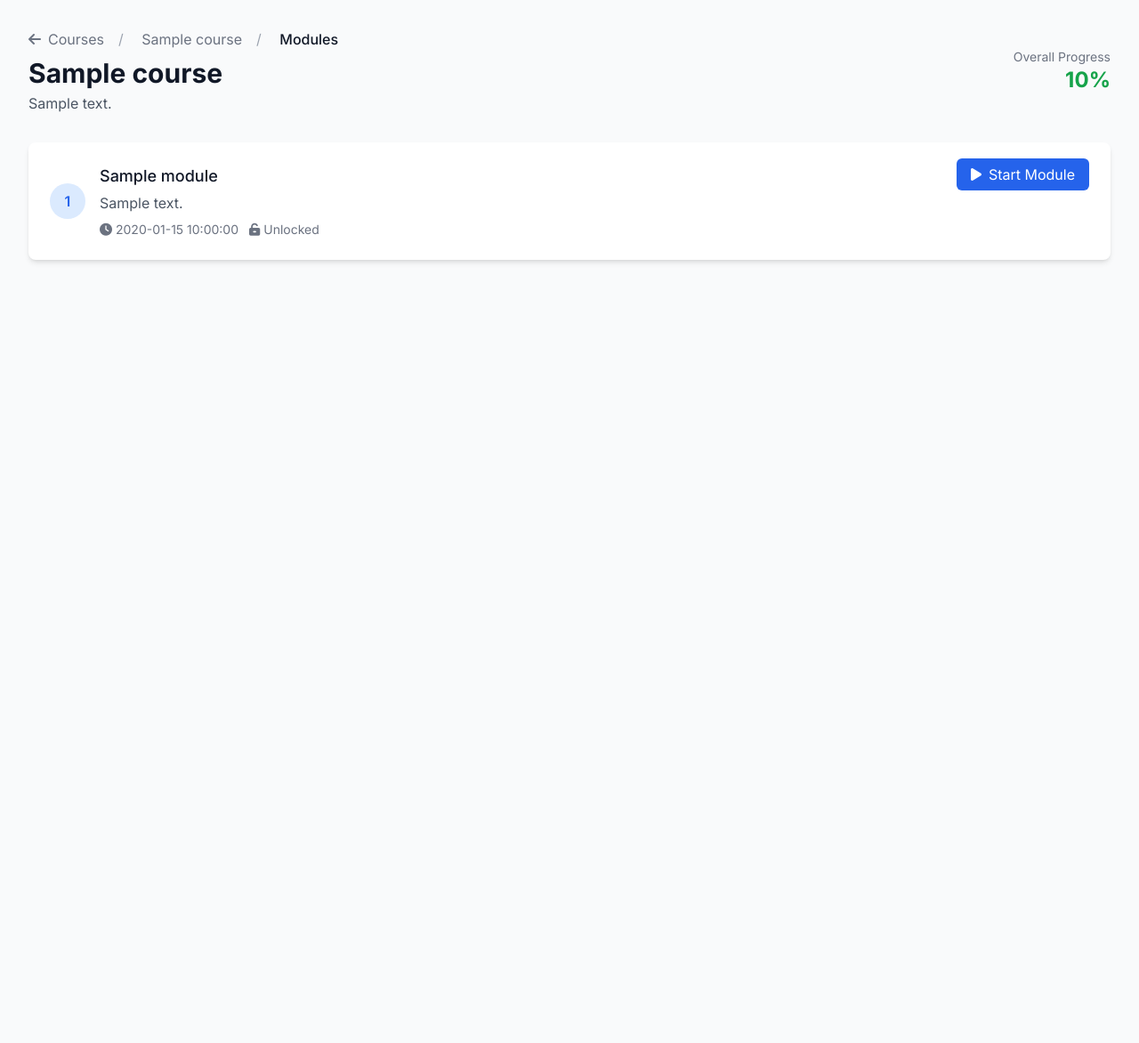
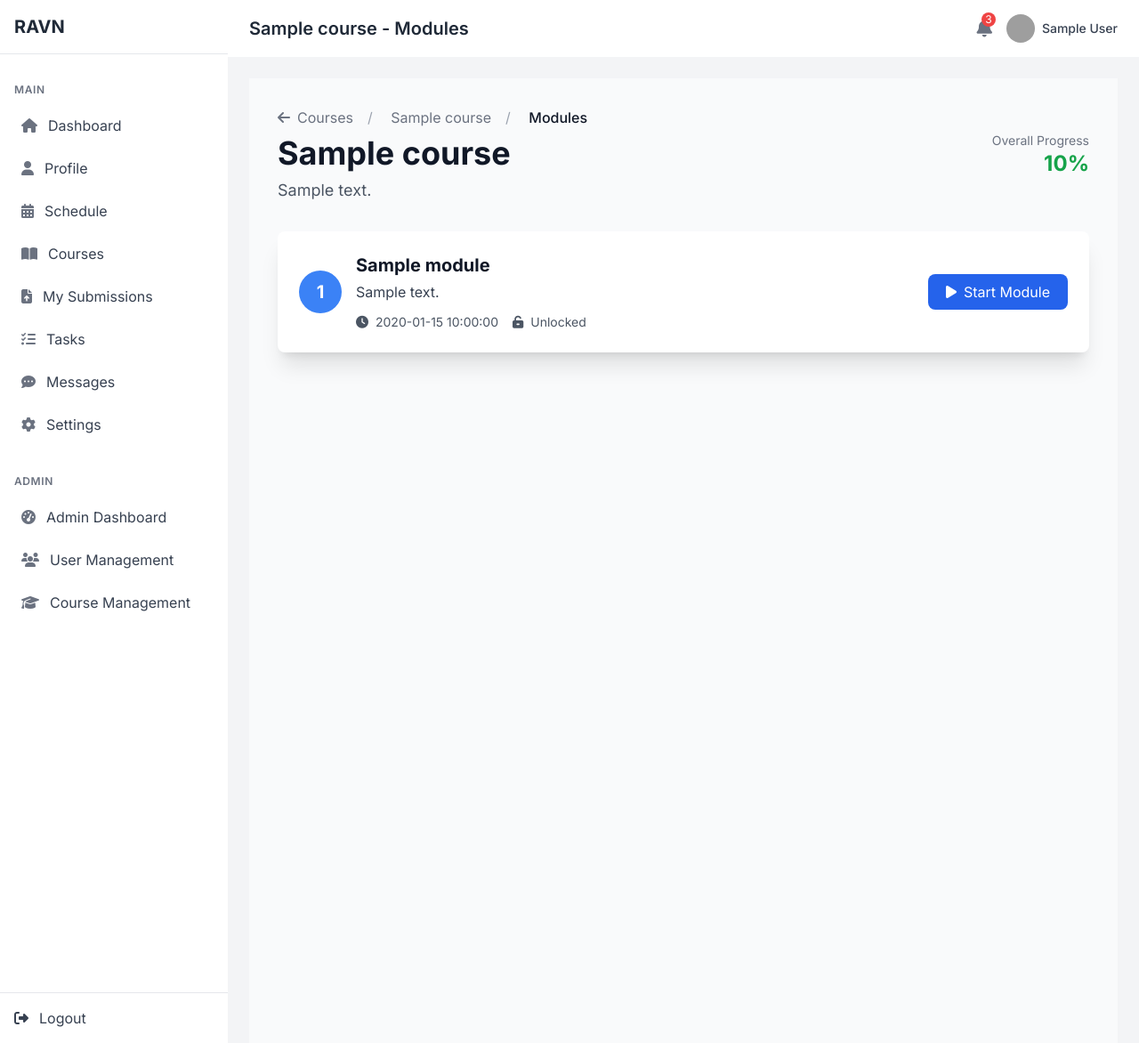
Before and after one commit to navadeep0508/ravn, a Flask app: template templates/course_modules.html in a window 1280 px wide. Shown: the whole page at 89% size. Run offline with Flask 3, Linux system fonts and the light colour scheme; the visitor is signed in with stand-in values (Sample User, id 1); the template is opened without the code that fills it: most values are stand-ins (such as "Sample title", 1, 10 or a date in 2020); some libraries are stand-ins or nearby versions; grey boxes are pictures that could not be loaded.

Commit message:
Initial commit:ravn

```diff
--- a/templates/course_modules.html
+++ b/templates/course_modules.html
@@ -1,8 +1,8 @@
-{% extends "base.html" %}
+{% extends "dashboard_base.html" %}
 
-{% block title %}{{ course.title }} - Modules{% endblock %}
+{% block page_title %}{{ course.title }} - Modules{% endblock %}
 
-{% block content %}
+{% block dashboard_content %}
 <div class="min-h-screen bg-gray-50 py-8">
     <div class="max-w-7xl mx-auto px-4 sm:px-6 lg:px-8">
         <!-- Header -->
@@ -28,8 +28,8 @@
                             </li>
                         </ol>
                     </nav>
-                    <h1 class="text-3xl font-bold text-gray-900 mt-2">{{ course.title }}</h1>
-                    <p class="text-gray-600 mt-1">{{ course.description }}</p>
+                    <h1 class="text-4xl font-extrabold text-gray-900 mt-2">{{ course.title }}</h1>
+                    <p class="text-gray-600 mt-2 text-lg">{{ course.description }}</p>
                 </div>
                 <div class="text-right">
                     <div class="text-sm text-gray-500">Overall Progress</div>
@@ -41,41 +41,41 @@
         <!-- Modules List -->
         <div class="space-y-6">
             {% for module in modules %}
-            <div class="bg-white rounded-lg shadow-md overflow-hidden">
+            <div class="bg-white rounded-lg shadow-xl hover:shadow-2xl transition-shadow duration-300 overflow-hidden">
                 <div class="p-6">
                     <div class="flex items-start justify-between">
                         <div class="flex-1">
                             <div class="flex items-center">
                                 <div class="flex-shrink-0">
-                                    <div class="w-10 h-10 bg-blue-100 rounded-full flex items-center justify-center">
-                                        <span class="text-blue-600 font-semibold">{{ loop.index }}</span>
+                                    <div class="w-12 h-12 bg-blue-500 text-white rounded-full flex items-center justify-center text-xl font-bold">
+                                        <span>{{ loop.index }}</span>
                                     </div>
                                 </div>
                                 <div class="ml-4 flex-1">
-                                    <h3 class="text-lg font-medium text-gray-900">{{ module.title }}</h3>
-                                    <p class="text-gray-600 mt-1">{{ module.description }}</p>
-                                    <div class="flex items-center mt-2 text-sm text-gray-500">
-                                        <i class="fas fa-clock mr-1"></i>
-                                        {{ module.estimated_time }}
+                                    <h3 class="text-xl font-bold text-gray-900">{{ module.title }}</h3>
+                                    <p class="text-gray-700 mt-1">{{ module.description }}</p>
+                                    <div class="flex items-center mt-3 text-sm text-gray-600">
+                                        <i class="fas fa-clock mr-2"></i>
+                                        <span>{{ module.estimated_time }}</span>
                                         {% if module.is_locked %}
-                                        <i class="fas fa-lock ml-3 mr-1"></i>
-                                        Locked
+                                        <i class="fas fa-lock ml-4 mr-2"></i>
+                                        <span>Locked</span>
                                         {% else %}
-                                        <i class="fas fa-unlock-alt ml-3 mr-1"></i>
-                                        Unlocked
+                                        <i class="fas fa-unlock-alt ml-4 mr-2"></i>
+                                        <span>Unlocked</span>
                                         {% endif %}
                                     </div>
                                 </div>
                             </div>
                         </div>
-                        <div class="ml-4 flex-shrink-0">
+                        <div class="ml-4 flex-shrink-0 self-center">
                             {% if module.is_locked %}
-                            <button class="bg-gray-100 text-gray-400 px-4 py-2 rounded-md cursor-not-allowed" disabled>
+                            <button class="bg-gray-200 text-gray-500 px-5 py-2 rounded-lg cursor-not-allowed flex items-center" disabled>
                                 <i class="fas fa-lock mr-2"></i>Locked
                             </button>
                             {% else %}
                             <a href="{{ url_for('course_module_tasks', course_id=course.id, module_id=module.id) }}"
-                               class="bg-blue-600 text-white px-4 py-2 rounded-md hover:bg-blue-700 transition-colors">
+                               class="bg-blue-600 text-white px-5 py-2 rounded-lg hover:bg-blue-700 transition-colors duration-200 flex items-center">
                                 <i class="fas fa-play mr-2"></i>Start Module
                             </a>
                             {% endif %}
@@ -85,13 +85,13 @@
                     <!-- Progress Bar -->
                     {% set module_progress = user_progress.get(module.id, {}) %}
                     {% if module_progress %}
-                    <div class="mt-4">
-                        <div class="flex items-center justify-between text-sm">
-                            <span class="text-gray-600">Progress</span>
-                            <span class="font-medium">{{ module_progress.get('status', 'not_started').title() }}</span>
+                    <div class="mt-5 pt-4 border-t border-gray-200">
+                        <div class="flex items-center justify-between text-sm mb-2">
+                            <span class="text-gray-700 font-medium">Progress</span>
+                            <span class="font-semibold text-blue-600">{{ module_progress.get('status', 'not_started').title() }} - {{ module_progress.get('completion_percentage', 0) }}%</span>
                         </div>
-                        <div class="mt-2 bg-gray-200 rounded-full h-2">
-                            <div class="bg-blue-600 h-2 rounded-full"
+                        <div class="bg-gray-200 rounded-full h-2.5">
+                            <div class="bg-blue-500 h-2.5 rounded-full transition-all duration-500 ease-out"
                                  style="width: {{ module_progress.get('completion_percentage', 0) }}%"></div>
                         </div>
                     </div>
@@ -103,10 +103,10 @@
 
         <!-- Empty State -->
         {% if not modules %}
-        <div class="bg-white rounded-lg shadow-md p-12 text-center">
-            <i class="fas fa-cubes text-6xl text-gray-300 mb-4"></i>
-            <h3 class="text-lg font-medium text-gray-900 mb-2">No modules available</h3>
-            <p class="text-gray-500">This course doesn't have any modules yet.</p>
+        <div class="bg-white rounded-lg shadow-xl p-12 text-center border border-gray-200">
+            <i class="fas fa-cubes text-6xl text-gray-400 mb-4"></i>
+            <h3 class="text-2xl font-semibold text-gray-900 mb-2">No modules available</h3>
+            <p class="text-gray-600 text-lg">This course doesn't have any modules yet. Check back later!</p>
         </div>
         {% endif %}
     </div>
```
